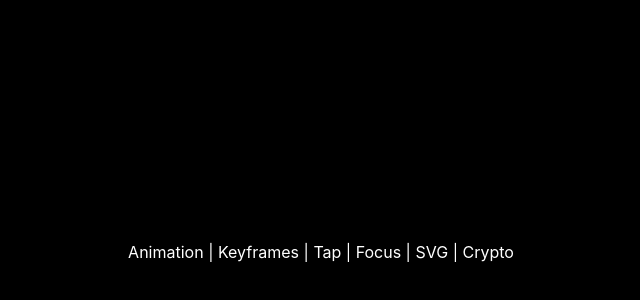
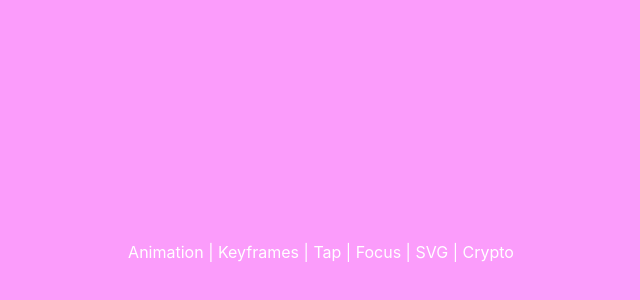
Before and after one commit to schm00g/framer-motion-fundamentals, a React (Create React App) app: page / in a window 1280 px wide. Shown: the part 148-448 px from the top of the page, without its empty margins (319-959 px from the left). Built offline with nearby package versions, Linux system fonts and the light colour scheme.

Commit message:
background color

```diff
--- a/src/App.css
+++ b/src/App.css
@@ -41,7 +41,7 @@ body {
   width: 100vw;
   height: 100vh;
   /* background: linear-gradient(180deg, #ff008c 0%, rgb(211, 9, 225) 100%); */
-  background: black;
+  background: rgba(248, 40, 248, 0.459);
   overflow: hidden;
   padding: 0;
   margin: 0;
```
